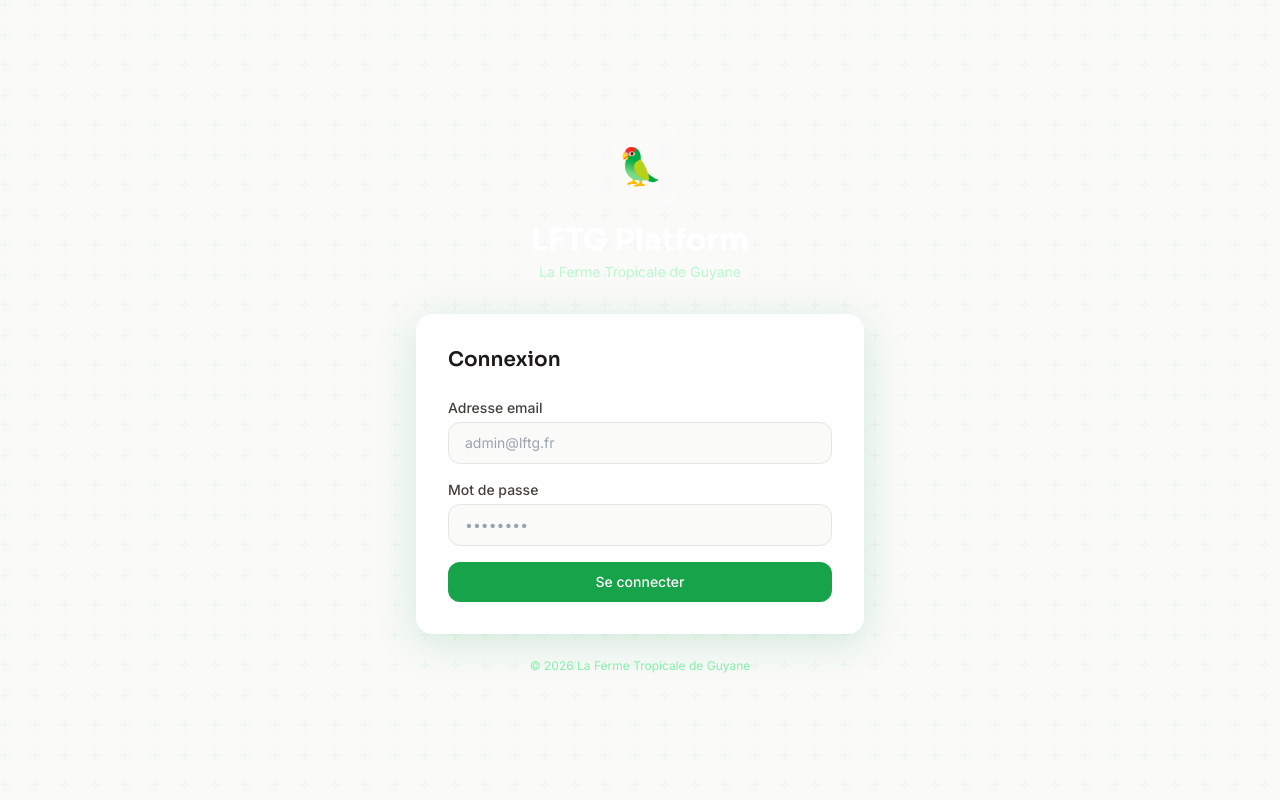
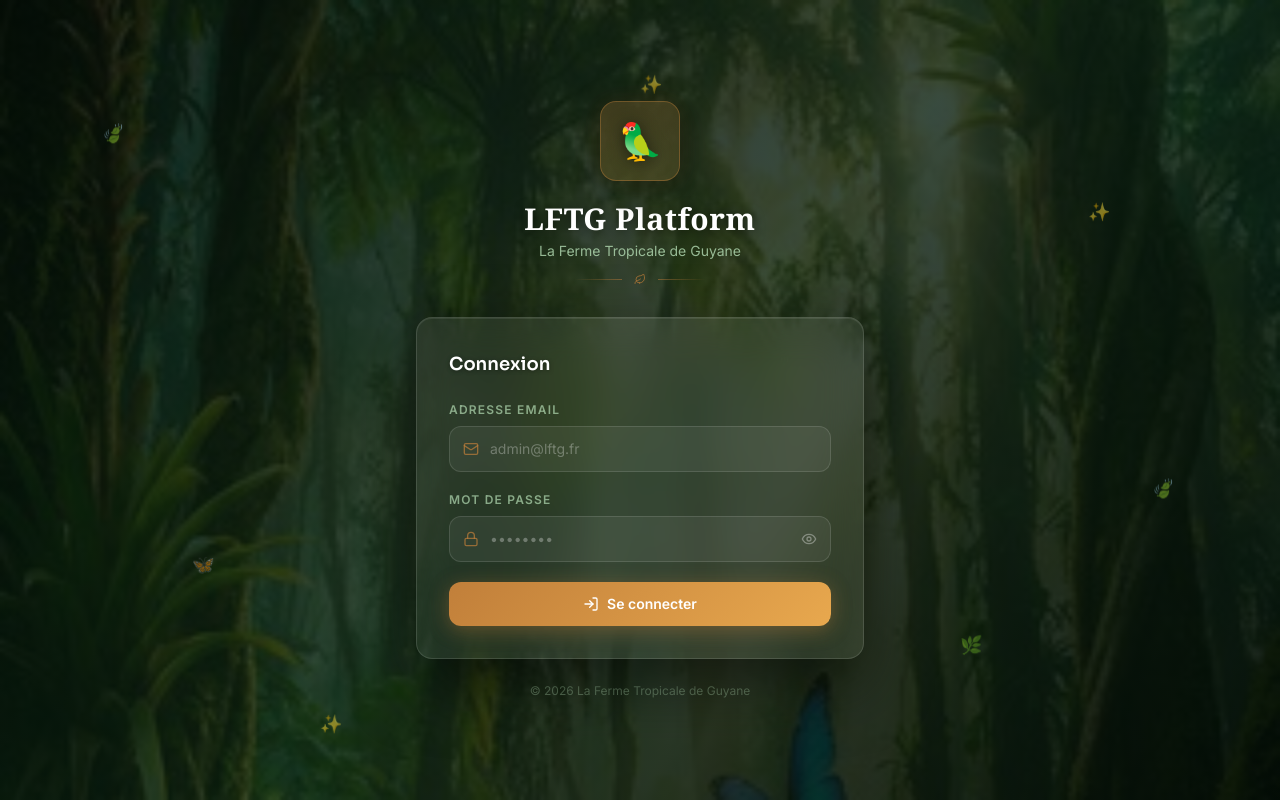
Before and after one commit to Tarzzan/lftg-platform, a Next.js app in the folder apps/frontend/: page /login in a window 1280 px wide. Built offline with nearby package versions, Linux system fonts and the light colour scheme.

Commit message:
feat: refonte page login thème tropical premium + fix authentification admin

```diff
--- a/apps/frontend/src/app/(auth)/login/page.tsx
+++ b/apps/frontend/src/app/(auth)/login/page.tsx
@@ -1,12 +1,13 @@
 'use client';
 
-import { useState } from 'react';
+import { useState, useEffect } from 'react';
 import { useRouter } from 'next/navigation';
 import { useForm } from 'react-hook-form';
 import { zodResolver } from '@hookform/resolvers/zod';
 import { z } from 'zod';
 import { authApi } from '@/lib/api';
 import { useAuthStore } from '@/lib/auth-store';
+import { Eye, EyeOff, Leaf, Lock, Mail, LogIn } from 'lucide-react';
 
 const loginSchema = z.object({
   email: z.string().email('Email invalide'),
@@ -15,11 +16,29 @@ const loginSchema = z.object({
 
 type LoginForm = z.infer<typeof loginSchema>;
 
+// Particules flottantes (feuilles, lucioles)
+const PARTICLES = [
+  { emoji: '🍃', x: 8, y: 15, delay: 0, duration: 6 },
+  { emoji: '✨', x: 85, y: 25, delay: 1.2, duration: 5 },
+  { emoji: '🦋', x: 15, y: 70, delay: 2.5, duration: 7 },
+  { emoji: '🍃', x: 90, y: 60, delay: 0.8, duration: 8 },
+  { emoji: '✨', x: 50, y: 10, delay: 3, duration: 6 },
+  { emoji: '🌿', x: 75, y: 80, delay: 1.5, duration: 9 },
+  { emoji: '✨', x: 25, y: 90, delay: 4, duration: 5 },
+  { emoji: '🍃', x: 60, y: 45, delay: 2, duration: 7 },
+];
+
 export default function LoginPage() {
   const router = useRouter();
   const setAuth = useAuthStore((s) => s.setAuth);
   const [error, setError] = useState('');
   const [loading, setLoading] = useState(false);
+  const [showPassword, setShowPassword] = useState(false);
+  const [mounted, setMounted] = useState(false);
+
+  useEffect(() => {
+    setMounted(true);
+  }, []);
 
   const { register, handleSubmit, formState: { errors } } = useForm<LoginForm>({
     resolver: zodResolver(loginSchema),
@@ -31,7 +50,6 @@ export default function LoginPage() {
     try {
       const res = await authApi.login(data.email, data.password);
       setAuth(res.user, res.accessToken ?? res.access_token);
-      // Cookie de session pour le middleware Next.js
       document.cookie = `lftg_session=1; path=/; max-age=${60 * 60 * 24 * 7}; SameSite=Strict`;
       router.push('/admin');
     } catch (e: any) {
@@ -42,64 +60,252 @@ export default function LoginPage() {
   };
 
   return (
-    <div className="min-h-screen bg-jungle-gradient jungle-overlay flex items-center justify-center p-4">
-      <div className="w-full max-w-md">
+    <div
+      className="min-h-screen flex items-center justify-center p-4 relative overflow-hidden"
+      style={{
+        backgroundImage: 'url(/sidebar-bg.jpg)',
+        backgroundSize: 'cover',
+        backgroundPosition: 'center',
+      }}
+    >
+      {/* Overlay dégradé sombre */}
+      <div
+        className="absolute inset-0"
+        style={{
+          background: 'linear-gradient(135deg, rgba(3,12,6,0.88) 0%, rgba(8,30,15,0.80) 50%, rgba(3,12,6,0.92) 100%)',
+        }}
+      />
+
+      {/* Particules flottantes */}
+      {mounted && PARTICLES.map((p, i) => (
+        <div
+          key={i}
+          className="absolute pointer-events-none select-none text-lg"
+          style={{
+            left: `${p.x}%`,
+            top: `${p.y}%`,
+            animation: `float ${p.duration}s ease-in-out ${p.delay}s infinite`,
+            opacity: 0.5,
+          }}
+        >
+          {p.emoji}
+        </div>
+      ))}
+
+      {/* Contenu principal */}
+      <div className="relative z-10 w-full max-w-md">
+
         {/* Logo & Brand */}
         <div className="text-center mb-8">
-          <div className="inline-flex items-center justify-center w-20 h-20 rounded-2xl bg-white/10 backdrop-blur-sm mb-4 border border-white/20">
-            <span className="text-4xl">🦜</span>
+          <div
+            className="inline-flex items-center justify-center w-20 h-20 rounded-2xl mb-5 relative"
+            style={{
+              background: 'linear-gradient(135deg, rgba(193,127,58,0.25), rgba(232,168,78,0.15))',
+              border: '1px solid rgba(193,127,58,0.4)',
+              backdropFilter: 'blur(12px)',
+              boxShadow: '0 8px 32px rgba(0,0,0,0.4), 0 0 20px rgba(193,127,58,0.15)',
+            }}
+          >
+            <span className="text-4xl" style={{ filter: 'drop-shadow(0 2px 8px rgba(0,0,0,0.5))' }}>🦜</span>
           </div>
-          <h1 className="text-3xl font-display font-bold text-white">LFTG Platform</h1>
-          <p className="text-forest-200 mt-1 text-sm">La Ferme Tropicale de Guyane</p>
+          <h1
+            className="text-3xl font-bold text-white mb-1"
+            style={{
+              fontFamily: 'Georgia, serif',
+              textShadow: '0 2px 12px rgba(0,0,0,0.6)',
+              letterSpacing: '0.02em',
+            }}
+          >
+            LFTG Platform
+          </h1>
+          <p className="text-sm" style={{ color: 'rgba(180,220,180,0.8)' }}>
+            La Ferme Tropicale de Guyane
+          </p>
+          {/* Ligne décorative */}
+          <div className="flex items-center justify-center gap-3 mt-3">
+            <div className="h-px w-12" style={{ background: 'linear-gradient(90deg, transparent, rgba(193,127,58,0.5))' }} />
+            <Leaf className="w-3 h-3" style={{ color: 'rgba(193,127,58,0.7)' }} />
+            <div className="h-px w-12" style={{ background: 'linear-gradient(90deg, rgba(193,127,58,0.5), transparent)' }} />
+          </div>
         </div>
 
-        {/* Card */}
-        <div className="bg-white rounded-2xl shadow-lftg-lg p-8">
-          <h2 className="text-xl font-display font-semibold text-foreground mb-6">Connexion</h2>
+        {/* Card glassmorphism */}
+        <div
+          className="rounded-2xl p-8"
+          style={{
+            background: 'rgba(255,255,255,0.07)',
+            border: '1px solid rgba(255,255,255,0.12)',
+            backdropFilter: 'blur(20px)',
+            boxShadow: '0 24px 64px rgba(0,0,0,0.5), inset 0 1px 0 rgba(255,255,255,0.08)',
+          }}
+        >
+          <h2
+            className="text-lg font-semibold text-white mb-6"
+            style={{ textShadow: '0 1px 4px rgba(0,0,0,0.4)' }}
+          >
+            Connexion
+          </h2>
 
           {error && (
-            <div className="mb-4 p-3 rounded-lg bg-red-50 border border-red-200 text-red-700 text-sm">
+            <div
+              className="mb-5 px-4 py-3 rounded-xl text-sm flex items-center gap-2"
+              style={{
+                background: 'rgba(220,38,38,0.15)',
+                border: '1px solid rgba(220,38,38,0.3)',
+                color: '#fca5a5',
+              }}
+            >
+              <span className="text-base">⚠️</span>
               {error}
             </div>
           )}
 
-          <form onSubmit={handleSubmit(onSubmit)} className="space-y-4">
+          <form onSubmit={handleSubmit(onSubmit)} className="space-y-5">
+            {/* Email */}
             <div>
-              <label className="block text-sm font-medium text-wood-700 mb-1">Adresse email</label>
+              <label
+                className="block text-xs font-semibold uppercase tracking-widest mb-2"
+                style={{ color: 'rgba(180,220,180,0.7)' }}
+              >
+                Adresse email
+              </label>
+              <div className="relative">
+                <Mail
+                  className="absolute left-3.5 top-1/2 -translate-y-1/2 w-4 h-4 pointer-events-none"
+                  style={{ color: 'rgba(193,127,58,0.7)' }}
+                />
                 <input
                   {...register('email')}
                   type="email"
                   placeholder="admin@lftg.fr"
-                className="w-full px-4 py-2.5 rounded-lg border border-border bg-background text-foreground text-sm focus:outline-none focus:ring-2 focus:ring-primary/40 focus:border-primary transition-colors"
+                  className="w-full pl-10 pr-4 py-3 rounded-xl text-sm text-white placeholder-white/30 outline-none transition-all duration-200"
+                  style={{
+                    background: 'rgba(255,255,255,0.06)',
+                    border: '1px solid rgba(255,255,255,0.12)',
+                    caretColor: '#c17f3a',
+                  }}
+                  onFocus={e => {
+                    e.target.style.border = '1px solid rgba(193,127,58,0.6)';
+                    e.target.style.background = 'rgba(255,255,255,0.09)';
+                    e.target.style.boxShadow = '0 0 0 3px rgba(193,127,58,0.12)';
+                  }}
+                  onBlur={e => {
+                    e.target.style.border = '1px solid rgba(255,255,255,0.12)';
+                    e.target.style.background = 'rgba(255,255,255,0.06)';
+                    e.target.style.boxShadow = 'none';
+                  }}
                 />
-              {errors.email && <p className="mt-1 text-xs text-red-600">{errors.email.message}</p>}
+              </div>
+              {errors.email && (
+                <p className="mt-1.5 text-xs" style={{ color: '#fca5a5' }}>{errors.email.message}</p>
+              )}
             </div>
 
+            {/* Mot de passe */}
             <div>
-              <label className="block text-sm font-medium text-wood-700 mb-1">Mot de passe</label>
+              <label
+                className="block text-xs font-semibold uppercase tracking-widest mb-2"
+                style={{ color: 'rgba(180,220,180,0.7)' }}
+              >
+                Mot de passe
+              </label>
+              <div className="relative">
+                <Lock
+                  className="absolute left-3.5 top-1/2 -translate-y-1/2 w-4 h-4 pointer-events-none"
+                  style={{ color: 'rgba(193,127,58,0.7)' }}
+                />
                 <input
                   {...register('password')}
-                type="password"
+                  type={showPassword ? 'text' : 'password'}
                   placeholder="••••••••"
-                className="w-full px-4 py-2.5 rounded-lg border border-border bg-background text-foreground text-sm focus:outline-none focus:ring-2 focus:ring-primary/40 focus:border-primary transition-colors"
+                  className="w-full pl-10 pr-11 py-3 rounded-xl text-sm text-white placeholder-white/30 outline-none transition-all duration-200"
+                  style={{
+                    background: 'rgba(255,255,255,0.06)',
+                    border: '1px solid rgba(255,255,255,0.12)',
+                    caretColor: '#c17f3a',
+                  }}
+                  onFocus={e => {
+                    e.target.style.border = '1px solid rgba(193,127,58,0.6)';
+                    e.target.style.background = 'rgba(255,255,255,0.09)';
+                    e.target.style.boxShadow = '0 0 0 3px rgba(193,127,58,0.12)';
+                  }}
+                  onBlur={e => {
+                    e.target.style.border = '1px solid rgba(255,255,255,0.12)';
+                    e.target.style.background = 'rgba(255,255,255,0.06)';
+                    e.target.style.boxShadow = 'none';
+                  }}
                 />
-              {errors.password && <p className="mt-1 text-xs text-red-600">{errors.password.message}</p>}
+                <button
+                  type="button"
+                  onClick={() => setShowPassword(v => !v)}
+                  className="absolute right-3.5 top-1/2 -translate-y-1/2 transition-colors"
+                  style={{ color: 'rgba(255,255,255,0.35)' }}
+                  onMouseEnter={e => (e.currentTarget.style.color = 'rgba(193,127,58,0.8)')}
+                  onMouseLeave={e => (e.currentTarget.style.color = 'rgba(255,255,255,0.35)')}
+                >
+                  {showPassword ? <EyeOff className="w-4 h-4" /> : <Eye className="w-4 h-4" />}
+                </button>
+              </div>
+              {errors.password && (
+                <p className="mt-1.5 text-xs" style={{ color: '#fca5a5' }}>{errors.password.message}</p>
+              )}
             </div>
 
+            {/* Bouton de connexion */}
             <button
               type="submit"
               disabled={loading}
-              className="w-full py-2.5 px-4 rounded-lg bg-forest-600 hover:bg-forest-700 disabled:opacity-60 text-white font-medium text-sm transition-colors duration-150 focus:outline-none focus:ring-2 focus:ring-forest-500 focus:ring-offset-2"
+              className="w-full py-3 px-4 rounded-xl font-semibold text-sm flex items-center justify-center gap-2 transition-all duration-200 mt-2"
+              style={{
+                background: loading
+                  ? 'rgba(193,127,58,0.5)'
+                  : 'linear-gradient(135deg, #c17f3a, #e8a84e)',
+                color: '#fff',
+                boxShadow: loading ? 'none' : '0 4px 20px rgba(193,127,58,0.4)',
+                transform: loading ? 'none' : undefined,
+              }}
+              onMouseEnter={e => {
+                if (!loading) {
+                  (e.currentTarget as HTMLButtonElement).style.transform = 'translateY(-1px)';
+                  (e.currentTarget as HTMLButtonElement).style.boxShadow = '0 6px 24px rgba(193,127,58,0.55)';
+                }
+              }}
+              onMouseLeave={e => {
+                (e.currentTarget as HTMLButtonElement).style.transform = 'none';
+                (e.currentTarget as HTMLButtonElement).style.boxShadow = loading ? 'none' : '0 4px 20px rgba(193,127,58,0.4)';
+              }}
             >
-              {loading ? 'Connexion...' : 'Se connecter'}
+              {loading ? (
+                <>
+                  <svg className="animate-spin w-4 h-4" fill="none" viewBox="0 0 24 24">
+                    <circle className="opacity-25" cx="12" cy="12" r="10" stroke="currentColor" strokeWidth="4" />
+                    <path className="opacity-75" fill="currentColor" d="M4 12a8 8 0 018-8V0C5.373 0 0 5.373 0 12h4z" />
+                  </svg>
+                  Connexion en cours…
+                </>
+              ) : (
+                <>
+                  <LogIn className="w-4 h-4" />
+                  Se connecter
+                </>
+              )}
             </button>
           </form>
         </div>
 
-        <p className="text-center text-forest-300 text-xs mt-6">
+        {/* Footer */}
+        <p className="text-center text-xs mt-6" style={{ color: 'rgba(180,220,180,0.4)' }}>
           © {new Date().getFullYear()} La Ferme Tropicale de Guyane
         </p>
       </div>
+
+      <style jsx global>{`
+        @keyframes float {
+          0%, 100% { transform: translateY(0px) rotate(0deg); }
+          33% { transform: translateY(-10px) rotate(2deg); }
+          66% { transform: translateY(-5px) rotate(-1deg); }
+        }
+      `}</style>
     </div>
   );
 }
```
Lines whose indentation alone changed are shown as unchanged.
